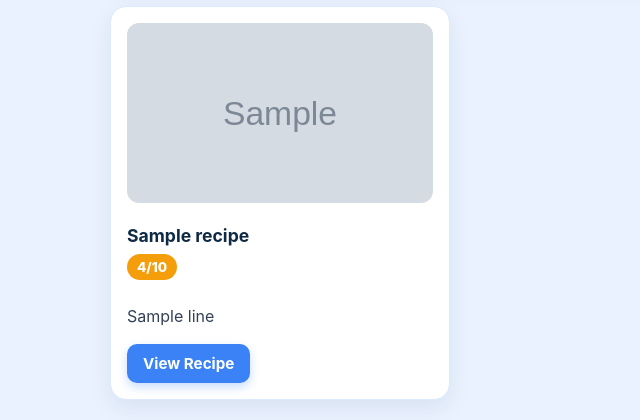
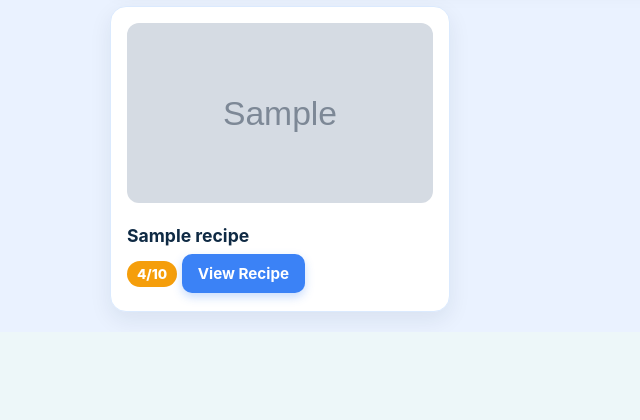
Before and after one commit to Bhimpele81/RestaurantRater, a Flask app: template Restaurant Rater/templates/recipes.html in a window 1280 px wide. Shown: the part 475-895 px from the top of the page, without its empty margins (0-640 px from the left). After the commit the page ends 796 px from the top, so only its background shows below. Run offline with Flask 3, Linux system fonts and the light colour scheme; the template is opened without the code that fills it: most values are stand-ins (such as "Sample title", 1, 10 or a date in 2020); grey boxes marked "Sample" are stand-in pictures; some libraries are stand-ins or nearby versions.

Commit message:
Remove recipe description from recipes template
Removed description display for recipes in the template.

````diff
--- a/Restaurant Rater/templates/recipes.html
+++ b/Restaurant Rater/templates/recipes.html
@@ -34,9 +34,6 @@
                     {% if recipe.rating is not none %}
                         <div class="rating-badge">{{ recipe.rating }}/10</div>
                     {% endif %}
-                    {% if recipe.description %}
-                        <p>{{ recipe.description.splitlines()[0][:80] }}{% if recipe.description.splitlines()[0]|length > 80 %}...{% endif %}</p>
-                    {% endif %}
                     <a class="button" href="{{ url_for('recipe_detail', id=recipe.id) }}">View Recipe</a>
                 </div>
             {% endfor %}
@@ -46,8 +43,3 @@
     {% endif %}
 </section>
 {% endblock %}
-```
-
-The key change is this line:
-```
-{{ recipe.description.splitlines()[0][:80] }}{% if recipe.description.splitlines()[0]|length > 80 %}...{% endif %}
````
